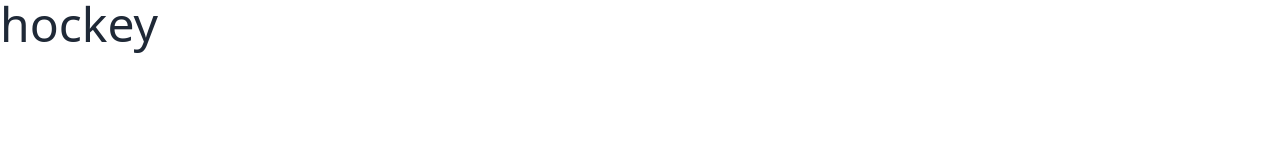
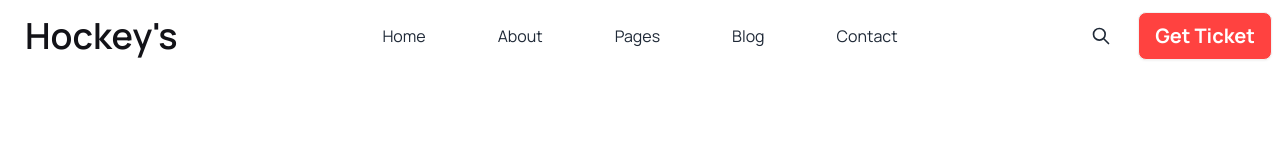
Before and after one commit to BiplobHossainSobuj/hockey-club, a plain HTML site: page index.html in a window 1280 px wide. Drawn offline with nearby package versions, Linux system fonts and the light colour scheme.

Commit message:
added navbar

```diff
--- a/index.html
+++ b/index.html
@@ -7,10 +7,61 @@
     <title>Document</title>
     <link href="https://cdn.jsdelivr.net/npm/daisyui@4.6.0/dist/full.min.css" rel="stylesheet" type="text/css" />
     <script src="https://cdn.tailwindcss.com"></script>
+    <!-- google fonts manrope -->
+    <link rel="preconnect" href="https://fonts.googleapis.com">
+    <link rel="preconnect" href="https://fonts.gstatic.com" crossorigin>
+    <link href="https://fonts.googleapis.com/css2?family=Manrope:wght@400;500;600;700;800&display=swap" rel="stylesheet">
+    <style>
+        .font-manrope{
+            font-family: 'Manrope', sans-serif;
+        }
+    </style>
+
 </head>
 
-<body>
-    <h1 class="text-5xl">hockey</h1>
+<body class="font-manrope">
+    <header class="container mx-auto">
+        <nav>
+            <div class="navbar bg-base-100">
+                <div class="navbar-start">
+                  <div class="dropdown">
+                    <div tabindex="0" role="button" class="btn btn-ghost lg:hidden">
+                      <svg xmlns="http://www.w3.org/2000/svg" class="h-5 w-5" fill="none" viewBox="0 0 24 24" stroke="currentColor"><path stroke-linecap="round" stroke-linejoin="round" stroke-width="2" d="M4 6h16M4 12h8m-8 6h16" /></svg>
+                    </div>
+                    <ul tabindex="0" class="menu menu-sm dropdown-content mt-3 z-[1] p-2 shadow bg-base-100 rounded-box w-52">
+                        <li><a>Home</a></li>
+                        <li><a>About</a></li>
+                        <li><a>Pages</a></li>
+                        <li><a>Blog</a></li>
+                        <li><a>Contact</a></li>
+                    </ul>
+                  </div>
+                  <a class="btn btn-ghost text-4xl text-[#131318]">Hockey's</a>
+                </div>
+                <div class="navbar-center hidden lg:flex">
+                  <ul class="menu menu-horizontal font-normal px-1 space-x-10">
+                    <li class="text-base hover:text-[#FF4240]"><a>Home</a></li>
+                    <li class="text-base hover:text-[#FF4240]"><a>About</a></li>
+                    <li class="text-base hover:text-[#FF4240]"><a>Pages</a></li>
+                    <li class="text-base hover:text-[#FF4240]"><a>Blog</a></li>
+                    <li class="text-base hover:text-[#FF4240]"><a>Contact</a></li>
+                  </ul>
+                </div>
+                <div class="navbar-end">
+                    <button class="btn btn-ghost btn-circle hidden lg:block">
+                        <svg xmlns="http://www.w3.org/2000/svg" class="h-5 w-5" fill="none" viewBox="0 0 24 24" stroke="currentColor"><path stroke-linecap="round" stroke-linejoin="round" stroke-width="2" d="M21 21l-6-6m2-5a7 7 0 11-14 0 7 7 0 0114 0z" /></svg>
+                    </button>
+                  <a class="btn text-white font-bold text-xl bg-[#FF4240]">Get Ticket</a>
+                </div>
+              </div>
+        </nav>
+    </header>
+    <main>
+
+    </main>
+    <footer>
+
+    </footer>
 </body>
 
 </html>
```
